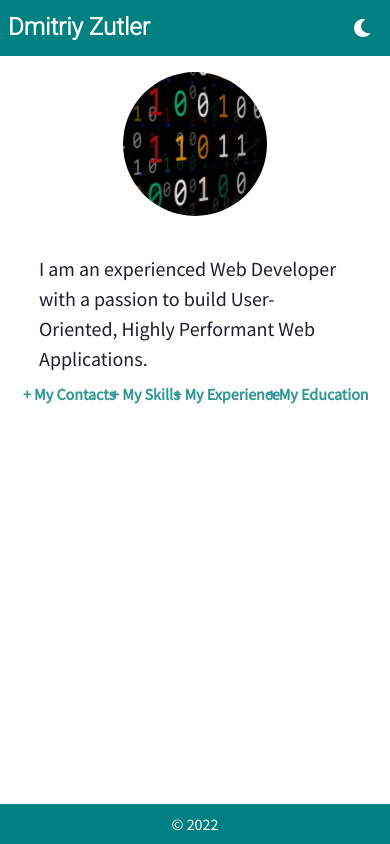
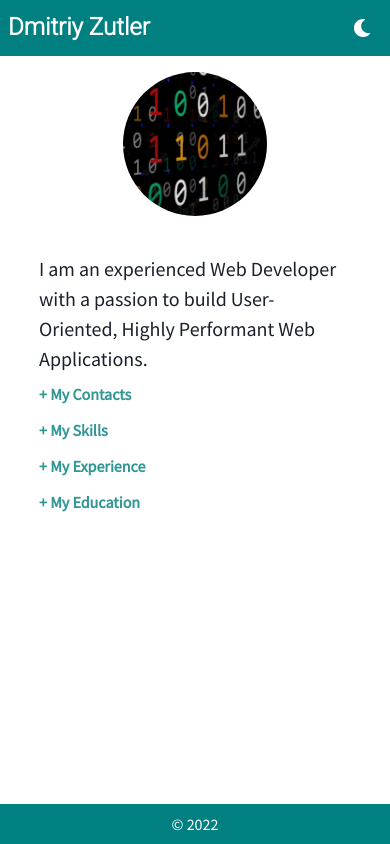
Before and after one commit to zutler/resume, a Next.js app: page / in a window 390 px wide. Built offline with nearby package versions, Linux system fonts and the light colour scheme.

Commit message:
responsive work

```diff
--- a/pages/index.tsx
+++ b/pages/index.tsx
@@ -67,18 +67,35 @@ const Home = ({ userData, skills, allJobsData, educationData }: DataProps) => {
             mb={4}
             gap='4'
             width='100%'
+            flexDirection={['column', 'row', 'row', 'row']}
           >
-            <Button onClick={() => toggleActiveState('info')}>
+            <Button
+              justifyContent='left'
+              onClick={() => toggleActiveState('info')}
+              mx='0 !important'
+            >
               {isOpenInfo ? '-' : '+'} My Contacts
             </Button>
-            <Button onClick={() => toggleActiveState('skills')}>
+            <Button
+              justifyContent='left'
+              onClick={() => toggleActiveState('skills')}
+              mx='0 !important'
+            >
               {isOpenSkills ? '-' : '+'} My Skills
             </Button>
-            <Button onClick={() => toggleActiveState('jobs')}>
+            <Button
+              justifyContent='left'
+              onClick={() => toggleActiveState('jobs')}
+              mx='0 !important'
+            >
               {isOpenJobs ? '-' : '+'} My Experience
             </Button>
 
-            <Button onClick={() => toggleActiveState('education')}>
+            <Button
+              justifyContent='left'
+              mx='0 !important'
+              onClick={() => toggleActiveState('education')}
+            >
               {isOpenEducation ? '-' : '+'} My Education
             </Button>
           </ButtonGroup>
```
